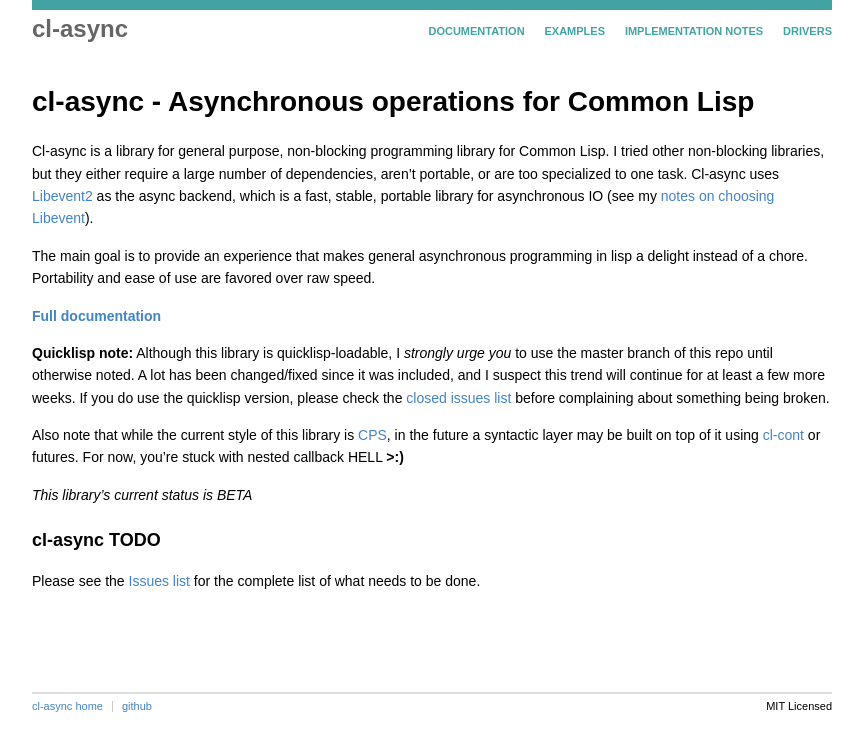
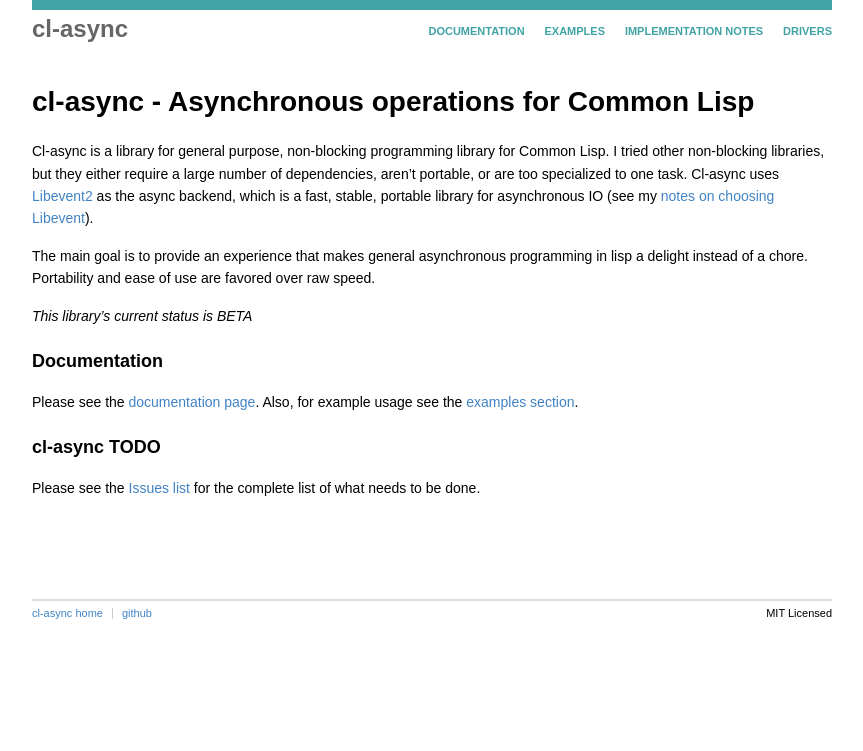
Before and after one commit to orthecreedence/cl-async, a Jekyll site: the page built from index.md, in a window 1280 px wide. Shown: the top 751 px of the page, without its empty margins (208-1071 px from the left). Built offline with Jekyll 4.4.1, drawn with Linux system fonts in a browser that asks for light colours; Markdown is read by kramdown in place of the engine named in the settings.

Commit message:
more homepage tweaks

```diff
--- a/index.md
+++ b/index.md
@@ -16,21 +16,12 @@ The main goal is to provide an experience that makes general asynchronous
 programming in lisp a delight instead of a chore. Portability and ease of use
 are favored over raw speed.
 
-[__Full documentation__](/cl-async/documentation)
+*This library's current status is BETA*
 
-__Quicklisp note:__ Although this library is quicklisp-loadable, I _strongly
-urge you_ to use the master branch of this repo until otherwise noted. A lot has
-been changed/fixed since it was included, and I suspect this trend will continue
-for at least a few more weeks. If you do use the quicklisp version, please check
-the [closed issues list](https://github.com/orthecreedence/cl-async/issues?state=closed)
-before complaining about something being broken.
-
-Also note that while the current style of this library is
-[CPS](http://en.wikipedia.org/wiki/Continuation-passing_style), in the future a
-syntactic layer may be built on top of it using [cl-cont](http://common-lisp.net/project/cl-cont/)
-or futures. For now, you're stuck with nested callback HELL __>:)__
-
-*This library's current status is BETA*
+<a id="documentation"></a>
+### Documentation
+Please see the [documentation page](/cl-async/documentation). Also, for example
+usage see the [examples section](/cl-async/examples).
 
 <a id="todo"></a>
 ### cl-async TODO
```
Also changed, not shown: event-handling.md (+5 -5 lines).
